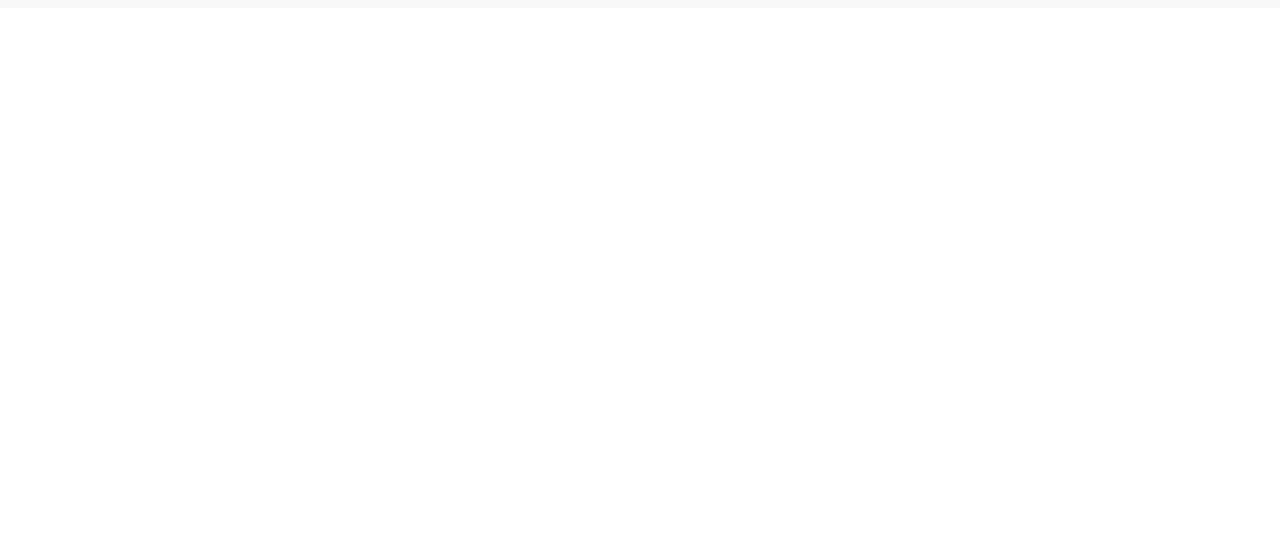
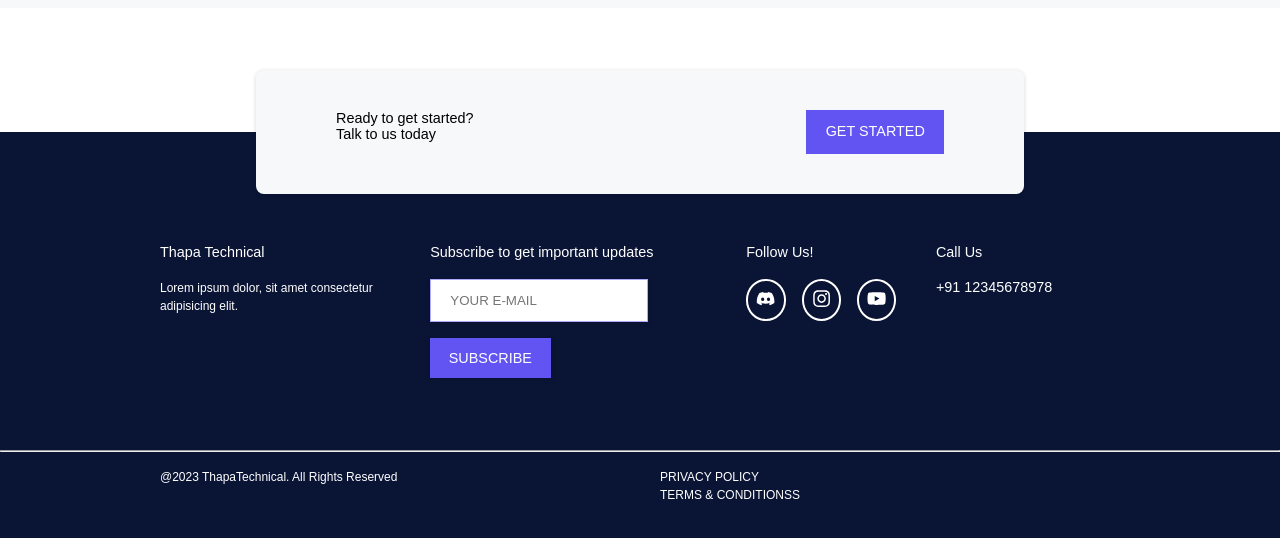
Before and after one commit to altamashaseer/Ecommerce-React, a React (Create React App) app: page / in a window 1280 px wide. Shown: the part 1194-1732 px from the top of the page. Before the commit the page ends 1202 px from the top, so only its background shows below. Built offline with nearby package versions, Linux system fonts and the light colour scheme.

Commit message:
ErrorPage, Context

```diff
--- a/package.json
+++ b/package.json
@@ -10,7 +10,6 @@
     "react-dom": "^18.2.0",
     "react-icons": "^4.10.1",
     "react-router-dom": "^6.14.1",
-    "react-scripts": "5.0.1",
     "styled-components": "^6.0.1",
     "web-vitals": "^2.1.4"
   },
@@ -37,5 +36,8 @@
       "last 1 firefox version",
       "last 1 safari version"
     ]
+  },
+  "devDependencies": {
+    "react-scripts": "^5.0.1"
   }
 }
--- a/public/index.html
+++ b/public/index.html
@@ -24,7 +24,7 @@
       work correctly both with client-side routing and a non-root public URL.
       Learn how to configure a non-root public URL by running `npm run build`.
     -->
-    <title>React App</title>
+    <title>Ecommerce</title>
   </head>
   <body>
     <noscript>You need to enable JavaScript to run this app.</noscript>
--- a/src/App.js
+++ b/src/App.js
@@ -10,12 +10,14 @@
 import { GlobalStyle } from "./components/GlobalStyle";
 import { ThemeProvider } from "styled-components";
 import Header from "./components/Header";
+import Footer from "./components/Footer";
 
 function App() {
 
   const theme = {
     colors: {
       bg: "#F6F8FA",
+      white:"white",
       helper:'purple',
       footer_bg: "#0a1435",
       btn: "rgb(98 84 243)",
@@ -43,8 +45,9 @@
           <Route path="/products" element={<Products />} />
           <Route path="/singleproduct/:id" element={<SingleProduct />} />
           <Route path="/cart" element={<Cart />} />
-          <Route path="*" element={<ErrorPage />} />
+           <Route path="*" element={<ErrorPage />} />
         </Routes>
+        <Footer/>
       </BrowserRouter>
     </ThemeProvider>
   );
--- a/src/components/ErrorPage.js
+++ b/src/components/ErrorPage.js
@@ -1,9 +1,46 @@
-import React from 'react'
+import { NavLink } from "react-router-dom";
+import styled from "styled-components";
+import { Button } from "./styles/Button";
 
 const ErrorPage = () => {
   return (
-    <div>ErrorPage</div>
-  )
-}
+    <Wrapper>
+      <div className="container">
+        <div>
+          <h2>404</h2>
+          <h3>UH OH! You're lost.</h3>
+          <p>
+            The page you are looking for does not exist. How you got here is a
+            mystery. But you can click the button below to go back to the
+            homepage.
+          </p>
 
-export default ErrorPage
+          <NavLink to="/">
+            <Button>Go Back to Home</Button>
+          </NavLink>
+        </div>
+      </div>
+    </Wrapper>
+  );
+};
+
+const Wrapper = styled.section`
+  .container {
+    padding: 9rem 0;
+    text-align: center;
+
+    h2 {
+      font-size: 10rem;
+    }
+
+    h3 {
+      font-size: 4.2rem;
+    }
+
+    p {
+      margin: 2rem 0;
+    }
+  }
+`;
+
+export default ErrorPage;
--- a/src/components/Footer.js
+++ b/src/components/Footer.js
@@ -1,9 +1,160 @@
-import React from 'react'
+import React, { Fragment } from "react";
+import styled from "styled-components";
+import { NavLink } from "react-router-dom";
+import { Button } from "./styles/Button";
+import { FaDiscord, FaInstagram, FaYoutube } from "react-icons/fa";
 
 const Footer = () => {
   return (
-    <div>Footer</div>
-  )
-}
+    <Fragment>
+      <Wrapper>
+        <section className="contact-short">
+          <div className="grid grid-two-column">
+            <div>
+              <h3>Ready to get started?</h3>
+              <h3>Talk to us today</h3>
+            </div>
+            <div>
+              <Button className="btn hireme-btn">
+                <NavLink to="/">Get Started</NavLink>
+              </Button>
+            </div>
+          </div>
+        </section>
+        {/* footer section */}
+        <footer>
+          <div className="container grid grid-four-column">
+            <div className="footer-about">
+              <h3>Thapa Technical</h3>
+              <p>Lorem ipsum dolor, sit amet consectetur adipisicing elit.</p>
+            </div>
+            <div className="footer-subscribe">
+              <h3>Subscribe to get important updates</h3>
+              <form action="#">
+                <input type="email" name="email" placeholder="YOUR E-MAIL" />
 
-export default Footer
+                <input type="submit" value="subscribe" />
+              </form>
+            </div>
+            <div className="footer-social">
+              <h3>Follow Us!</h3>
+              <div className="footer-social--icons">
+                <div>
+                  <FaDiscord className="icons" />
+                </div>
+                <div>
+                  <FaInstagram className="icons" />
+                </div>
+                <div>
+                  <a
+                    href="https://www.youtube.com/channel/UCwfaAHy4zQUb2APNOGXUCCA"
+                    target="_blank"
+                    rel="noopener noreferrer"
+                  >
+                    <FaYoutube className="icons" />
+                  </a>
+                </div>
+              </div>
+            </div>
+            <div className="footer-contact">
+              <h3>Call Us</h3>
+              <h3>+91 12345678978</h3>
+            </div>
+          </div>
+
+          <div className="footer-bottom--section">
+            <hr />
+            <div className="container grid grid-two-column ">
+              <p>
+                @{new Date().getFullYear()} ThapaTechnical. All Rights Reserved
+              </p>
+              <div>
+                <p>PRIVACY POLICY</p>
+                <p>TERMS & CONDITIONSS</p>
+              </div>
+            </div>
+          </div>
+        </footer>
+      </Wrapper>
+    </Fragment>
+  );
+};
+
+const Wrapper = styled.section`
+  .contact-short {
+    max-width: 60vw;
+    margin: auto;
+    padding: 5rem 10rem;
+    background-color: ${({ theme }) => theme.colors.bg};
+    border-radius: 1rem;
+    box-shadow: ${({ theme }) => theme.colors.shadowSupport};
+    transform: translateY(50%);
+
+    .grid div:last-child {
+      justify-self: end;
+      align-self: center;
+    }
+  }
+
+  footer {
+    padding: 14rem 0 9rem 0;
+    background-color: ${({ theme }) => theme.colors.footer_bg};
+    h3 {
+      color: ${({ theme }) => theme.colors.hr};
+      margin-bottom: 2.4rem;
+    }
+    p {
+      color: ${({ theme }) => theme.colors.white};
+    }
+    .footer-social--icons {
+      display: flex;
+      gap: 2rem;
+
+      div {
+        padding: 1rem;
+        border-radius: 50%;
+        border: 2px solid ${({ theme }) => theme.colors.white};
+
+        .icons {
+          color: ${({ theme }) => theme.colors.white};
+          font-size: 2.4rem;
+          position: relative;
+          cursor: pointer;
+        }
+      }
+    }
+  }
+
+  .footer-bottom--section {
+    padding-top: 9rem;
+
+    hr {
+      margin-bottom: 2rem;
+      color: ${({ theme }) => theme.colors.hr};
+      height: 0.1px;
+    }
+  }
+
+  @media (max-width: ${({ theme }) => theme.media.mobile}) {
+    .contact-short {
+      max-width: 80vw;
+      margin: 4.8rem auto;
+      transform: translateY(0%);
+      text-align: center;
+
+      .grid div:last-child {
+        justify-self: center;
+      }
+    }
+
+    footer {
+      padding: 9rem 0 9rem 0;
+    }
+
+    .footer-bottom--section {
+      padding-top: 4.8rem;
+    }
+  }
+`;
+
+export default Footer;
--- /dev/null
+++ b/src/context/ProductContext.js
@@ -0,0 +1,14 @@
+import { createContext, useContext } from "react";
+
+const AppContext = createContext();
+
+const AppProvider = ({ children }) => {
+    return <AppContext.Provider value="Altamash">{children}</AppContext.Provider>;
+};
+
+// Custom Hook
+const useProductContext = ()=>{
+    return useContext(AppContext)
+}
+
+export { AppProvider, AppContext, useProductContext };
--- a/src/index.js
+++ b/src/index.js
@@ -3,11 +3,14 @@
 import './index.css';
 import App from './App';
 import reportWebVitals from './reportWebVitals';
+import { AppProvider } from './context/ProductContext';
 
 const root = ReactDOM.createRoot(document.getElementById('root'));
 root.render(
   <React.StrictMode>
+    <AppProvider>
     <App />
+    </AppProvider>
   </React.StrictMode>
 );
 
```
Also changed, not shown: 1 other file (tests, documents, lock files or other folders).
